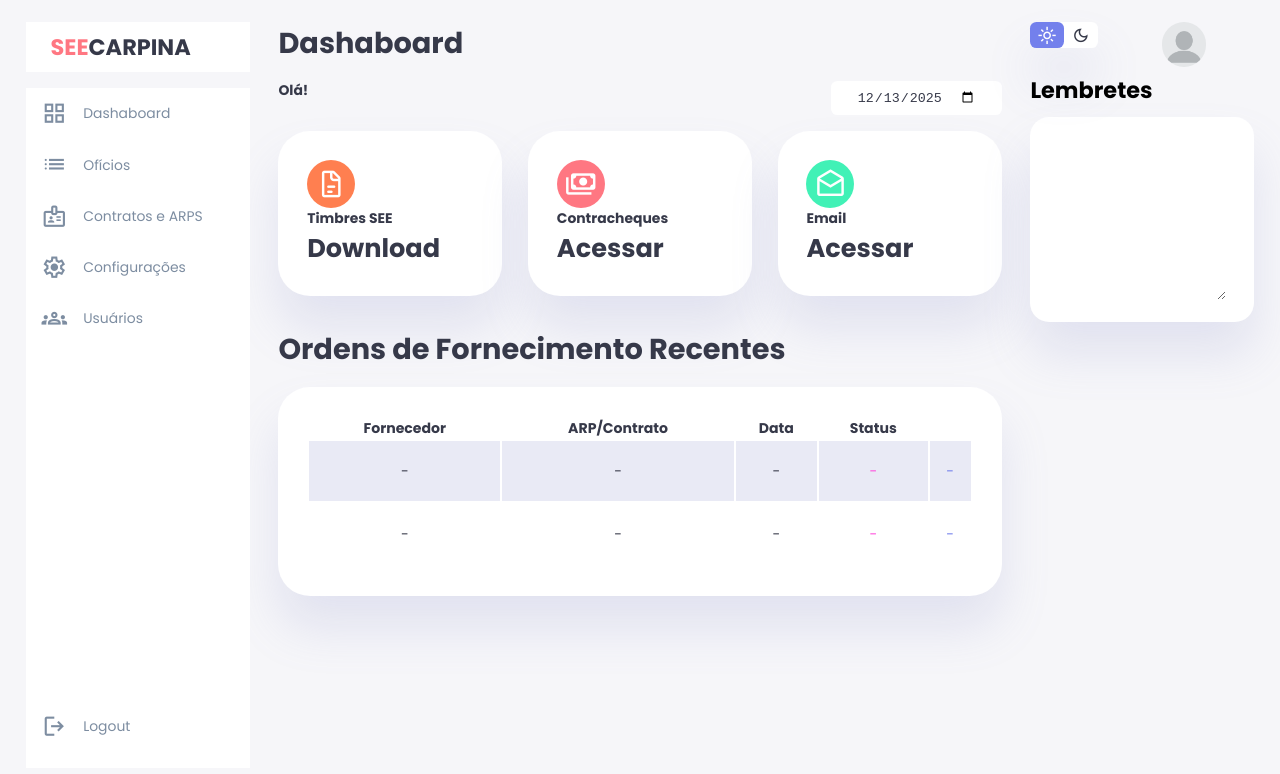
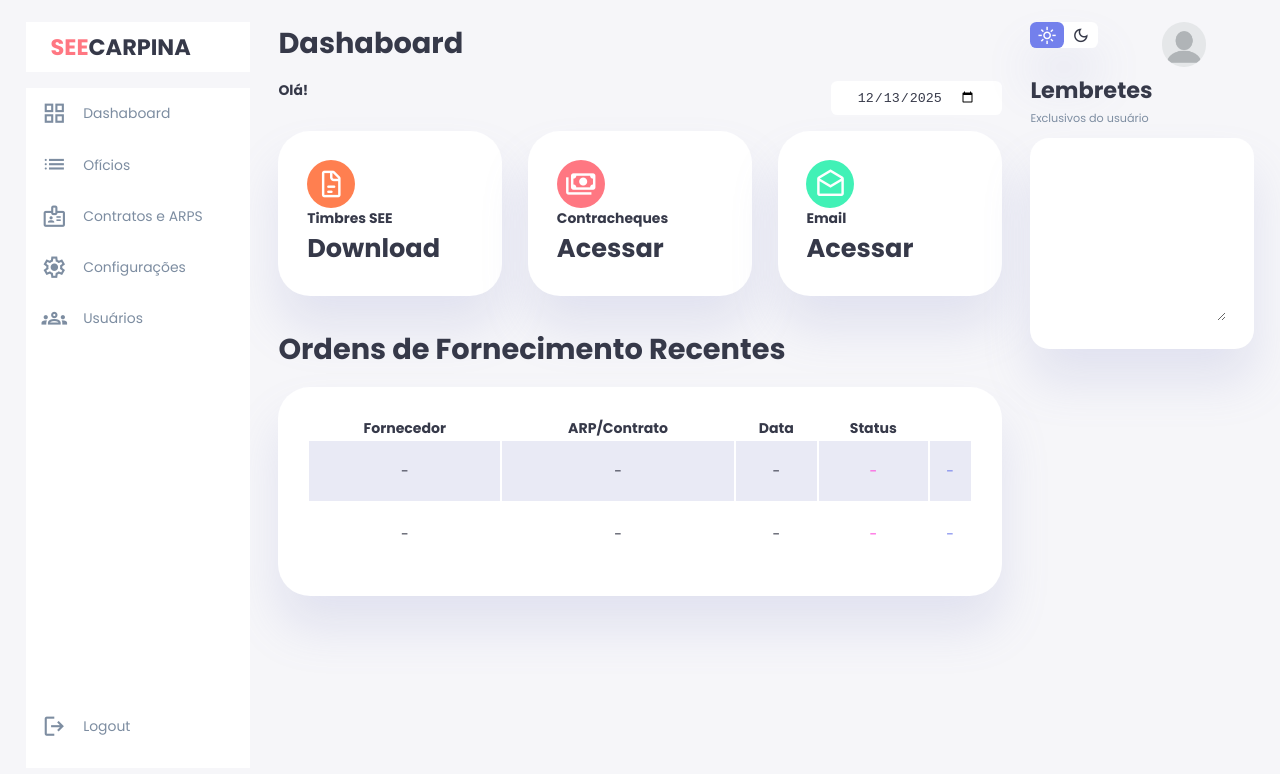
Before and after one commit to seecarpina/seecarpina, a plain HTML site: page index.html in a window 1280 px wide. Drawn offline with nearby package versions, Linux system fonts and the light colour scheme; no server answers.

Commit message:
Estiliza o textarea dos lembretes

```diff
--- a/src/css/style.css
+++ b/src/css/style.css
@@ -523,12 +523,12 @@ main .recent_order a {
   text-align: center;
 } */
 
+.lembretes {
+  color: var(--clr-dark);
+}
+
 .lembretes .item {
   background-color: var(--clr-white);
-  display: flex;
-  justify-content: space-between;
-  align-items: center;
-  gap: 1;
   margin: 10px 0;
   width: 100%;
   margin-bottom: 0.8rem;
@@ -538,6 +538,10 @@ main .recent_order a {
   transition: all 0.3s ease;
 }
 
+.lembretes span {
+  font-size: 0.7rem;
+}
+
 .lembretes .item:hover {
   box-shadow: none;
 }
@@ -545,6 +549,12 @@ main .recent_order a {
 .lembretes .item textarea {
   width: 100%;
   min-height: 10rem;
+}
+
+.lembretes .item textarea {
+  background-color: transparent;
+  font-family: "Poppins", sans-serif;
+  color: var(--clr-dark);
 }
 
 .box {
--- a/src/template/right.html
+++ b/src/template/right.html
@@ -21,6 +21,7 @@
 
 <div class="lembretes">
   <h2>Lembretes</h2>
+  <span class="text-muted">Exclusivos do usuário </span>
   <div class="item">
     <textarea name="lembretes" id="lembretes"></textarea>
   </div>
```
